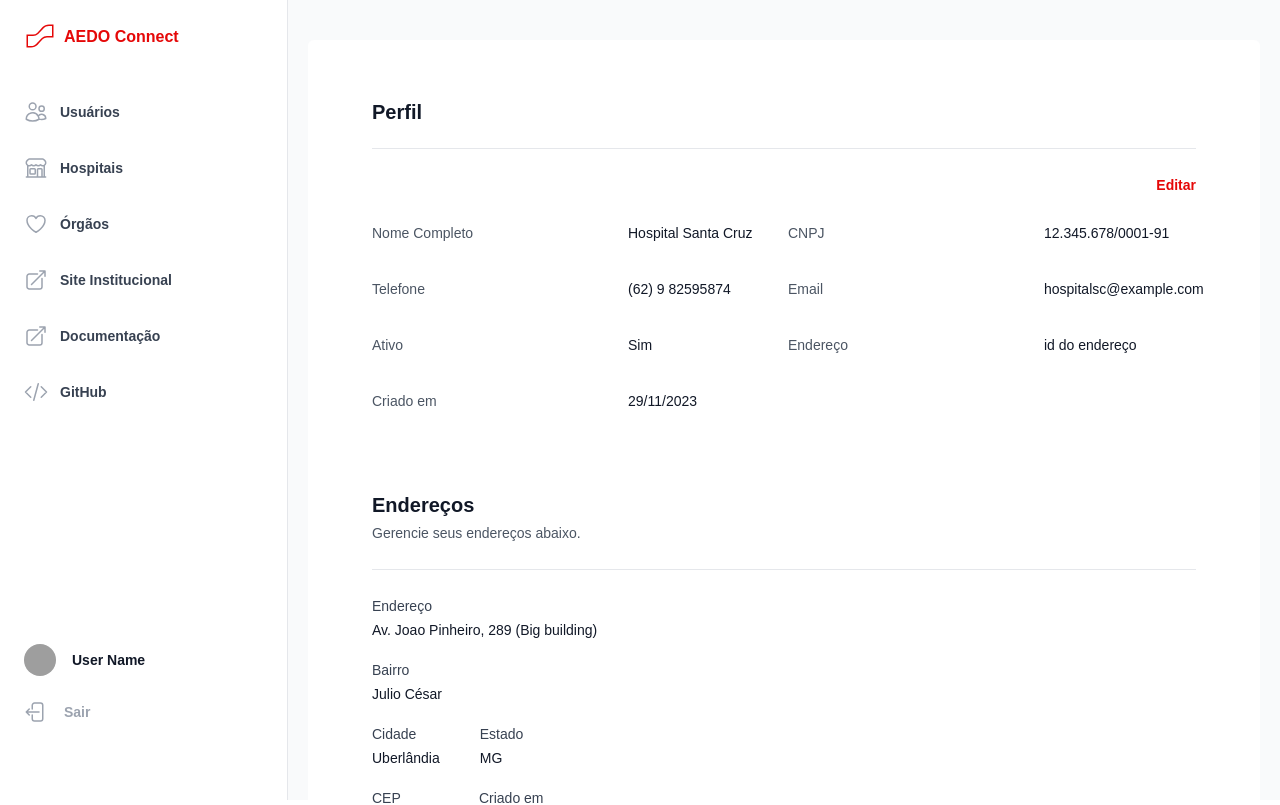
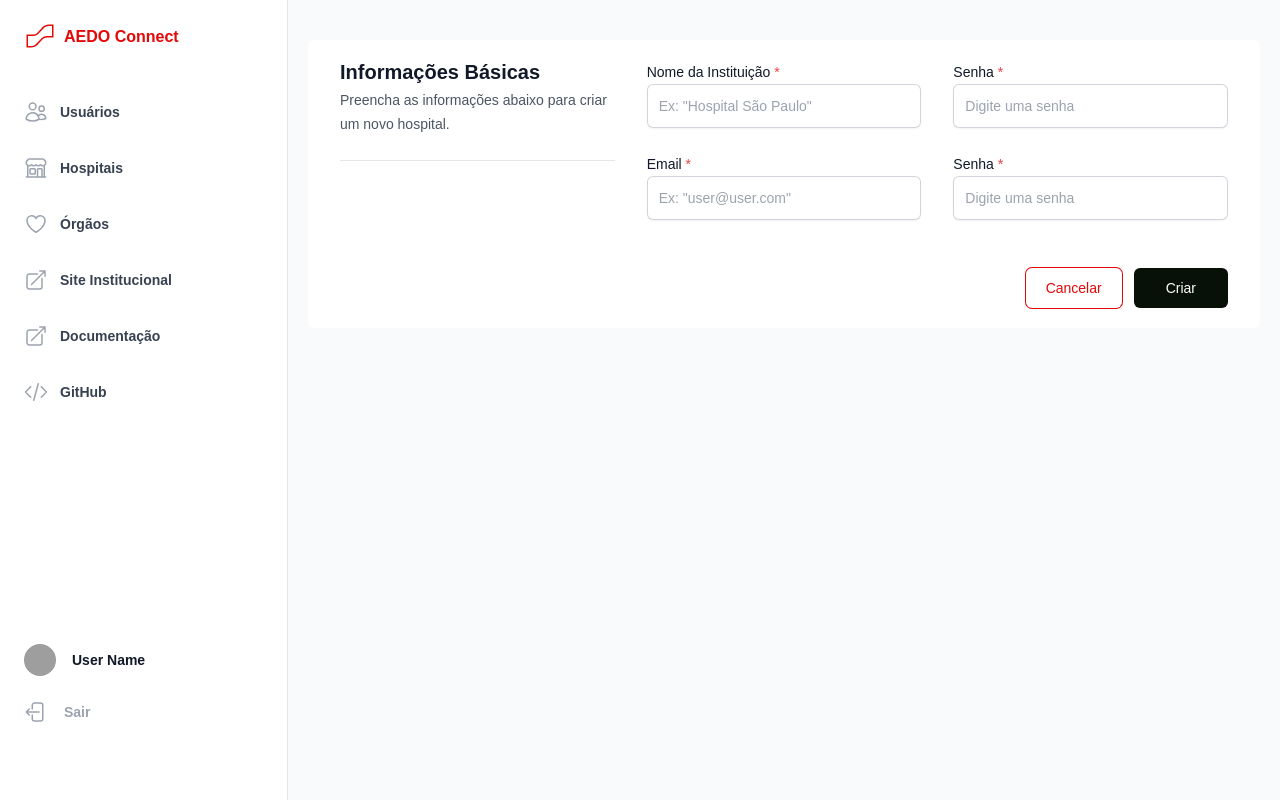
Before and after one commit to segabrielcarvalho/aeedo-connect-admin, a Next.js app: page /dashboard/hospitals/create in a window 1280 px wide. Shown: the top 805 px of the page. Built offline with nearby package versions, Linux system fonts and the light colour scheme; grey boxes are pictures that could not be loaded.

Commit message:
FEAT: Criar hospital

```diff
--- a/src/app/dashboard/hospitals/[hospitalId]/_/components/Sections/ProfileSection/index.tsx
+++ b/src/app/dashboard/hospitals/[hospitalId]/_/components/Sections/ProfileSection/index.tsx
@@ -12,7 +12,11 @@ const ProfileSection: React.FC = () => {
     { id: "phone", label: "Telefone", value: "(62) 9 82595874" },
     { id: "email", label: "Email", value: "hospitalsc@example.com" },
     { id: "status", label: "Ativo", value: "Sim" },
-    { id: "address_id", label: "Endereço", value: "id do endereço" },
+    {
+      id: "address_id",
+      label: "Endereço",
+      value: "Rua Oscar Niemeyer, 290, 75044-120",
+    },
     { id: "createdAt", label: "Criado em", value: "29/11/2023" },
   ];
 
--- a/src/app/dashboard/hospitals/_/components/HospitalsTable.tsx
+++ b/src/app/dashboard/hospitals/_/components/HospitalsTable.tsx
@@ -27,7 +27,7 @@ export const HospitalsTable = () => {
         phone: "(11) 99999-9999",
         email: "hospital@example.com",
         status: "Ativo",
-        address_id: "id do endereço",
+        address_id: "Avenida Jorge e Mateus",
       }))}
       columns={[
         {
--- /dev/null
+++ b/src/app/dashboard/hospitals/create/_/dto/index.tsx
@@ -0,0 +1,9 @@
+export interface CreateHospitalVariables {
+  data: {
+    name: string;
+    email: string;
+    password: string;
+    role: "admin";
+    organs?: string[];
+  };
+}
--- /dev/null
+++ b/src/app/dashboard/hospitals/create/page.tsx
@@ -0,0 +1,155 @@
+"use client";
+import Button from "@/components/Button";
+import Input from "@/components/Form/Input";
+import SectionHeading from "@/components/SectionHeading";
+import useToastHook from "@/hooks/useToastHook";
+import routes from "@/routes";
+import { useRouter } from "next/navigation";
+import { Controller, SubmitHandler, useForm } from "react-hook-form";
+import { BiDetail } from "react-icons/bi";
+import { BsLungs } from "react-icons/bs";
+import { FaRegEye } from "react-icons/fa";
+import { FaHeart } from "react-icons/fa6";
+import {
+  GiInternalOrgan,
+  GiKidneys,
+  GiLiver,
+  GiTiedScroll,
+  GiValve,
+} from "react-icons/gi";
+import { IoWaterOutline } from "react-icons/io5";
+import { LuBone, LuBrain } from "react-icons/lu";
+import { CreateHospitalVariables } from "./_/dto";
+
+export const organIcons = {
+  Coração: <FaHeart className="w-8 h-8 text-red-500" />,
+  Pulmão: <BsLungs className="w-8 h-8 text-blue-500" />,
+  Rim: <GiKidneys className="w-8 h-8 text-purple-500" />,
+  Fígado: <GiLiver className="w-8 h-8 text-orange-500" />,
+  Pâncreas: <GiInternalOrgan className="w-8 h-8 text-yellow-500" />,
+  Intestino: <GiInternalOrgan className="w-8 h-8 text-green-500" />,
+  "Medula Óssea": <LuBrain className="w-8 h-8 text-gray-500" />,
+  Córnea: <FaRegEye className="w-8 h-8 text-blue-400" />,
+  Pele: <IoWaterOutline className="w-8 h-8 text-pink-400" />,
+  Ossos: <LuBone className="w-8 h-8 text-gray-400" />,
+  Cartilagem: <BiDetail className="w-8 h-8 text-teal-500" />,
+  Tendões: <GiTiedScroll className="w-8 h-8 text-yellow-600" />,
+  "Válvulas Cardíacas": <GiValve className="w-8 h-8 text-red-400" />,
+};
+const organsList = Object.keys(organIcons);
+
+const CreateHospitalPage: React.FC = () => {
+  const router = useRouter();
+  const { error, success } = useToastHook();
+  const { control, reset, handleSubmit, watch, setValue } =
+    useForm<CreateHospitalVariables>();
+
+  const submitImplementation: SubmitHandler<CreateHospitalVariables> = async (
+    args
+  ) => {
+    try {
+      success({ message: "Hospital criado com sucesso." });
+      reset();
+      router.push(routes.dashboard.users.path);
+    } catch (e) {
+      console.error(e);
+      error({ message: "Erro ao criar Hospital." });
+    }
+  };
+
+  return (
+    <form
+      className="space-y-12 w-full"
+      onSubmit={handleSubmit(submitImplementation)}
+    >
+      <div className="grid grid-cols-1 md:grid-cols-3 gap-8">
+        <div>
+          <SectionHeading
+            title="Informações Básicas"
+            description="Preencha as informações abaixo para criar um novo hospital."
+          />
+        </div>
+
+        <div className="grid grid-cols-1 gap-y-6">
+          <Controller
+            control={control}
+            name="data.name"
+            render={({ field: { name, onChange, ref } }) => (
+              <Input
+                ref={ref}
+                onChange={onChange}
+                label="Nome da Instituição"
+                placeholder='Ex: "Hospital São Paulo"'
+                name={name}
+                isRequired
+              />
+            )}
+          />
+
+          <Controller
+            control={control}
+            name="data.email"
+            render={({ field: { name, onChange, ref } }) => (
+              <Input
+                ref={ref}
+                onChange={onChange}
+                label="Email"
+                placeholder='Ex: "user@user.com"'
+                name={name}
+                isRequired
+              />
+            )}
+          />
+        </div>
+
+        <div className="grid grid-cols-1 gap-y-6">
+          <Controller
+            control={control}
+            name="data.password"
+            render={({ field: { name, onChange, ref } }) => (
+              <Input
+                ref={ref}
+                onChange={onChange}
+                type="password"
+                label="Senha"
+                placeholder="Digite uma senha"
+                name={name}
+                isRequired
+              />
+            )}
+          />
+
+          <Input
+            name="confirmPassword"
+            type="password"
+            label="Senha"
+            placeholder="Digite uma senha"
+            isRequired
+          />
+        </div>
+      </div>
+
+      <div className="mt-6 flex items-center justify-end gap-x-3">
+        <Button
+          variant="outline"
+          color="primary"
+          type="button"
+          className="rounded-md px-5"
+          onClick={() => router.push(routes.dashboard.users.path)}
+        >
+          Cancelar
+        </Button>
+        <Button
+          variant="solid"
+          color="secondary"
+          className="rounded-md px-12"
+          type="submit"
+        >
+          Criar
+        </Button>
+      </div>
+    </form>
+  );
+};
+
+export default CreateHospitalPage;
```
